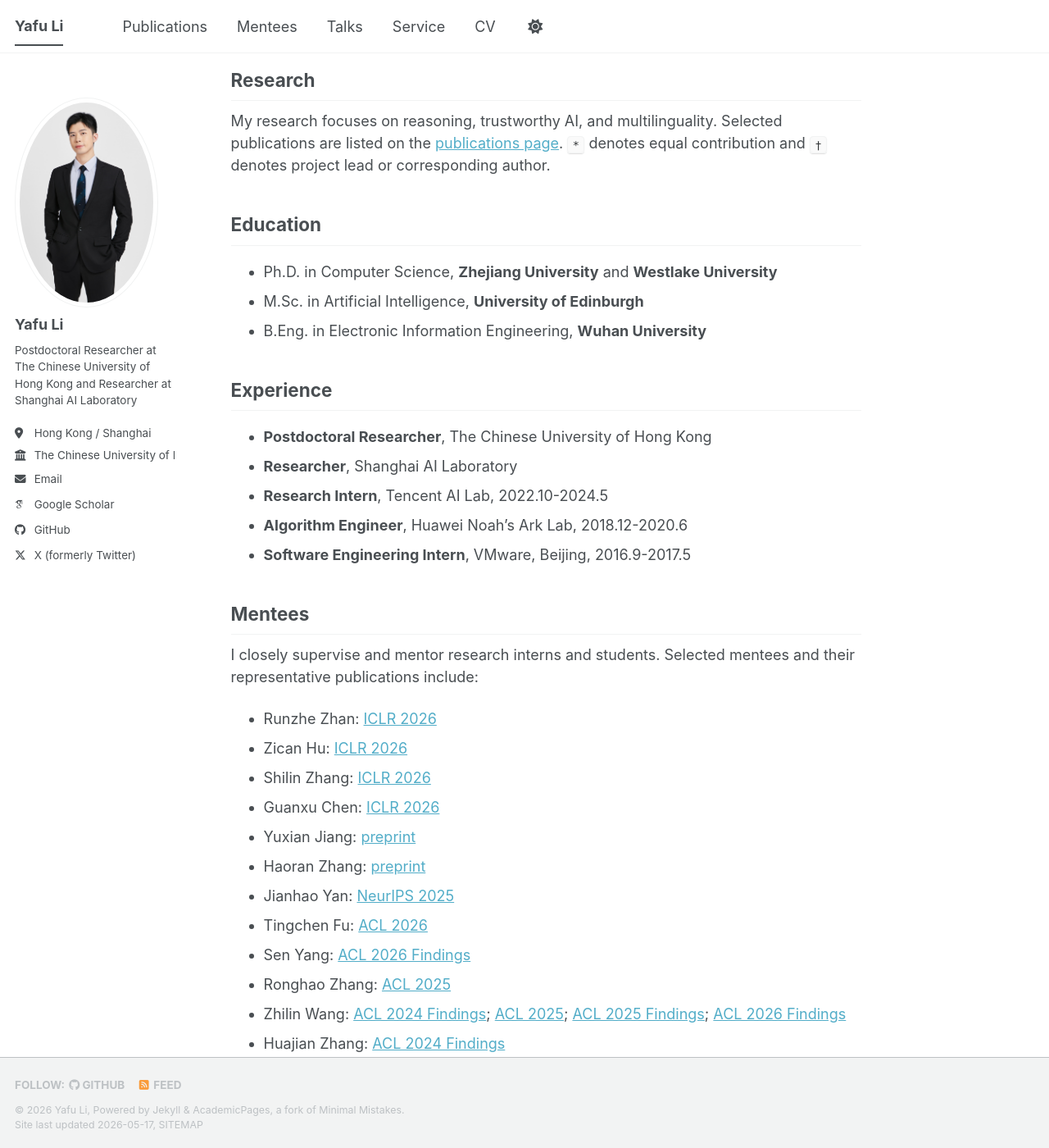
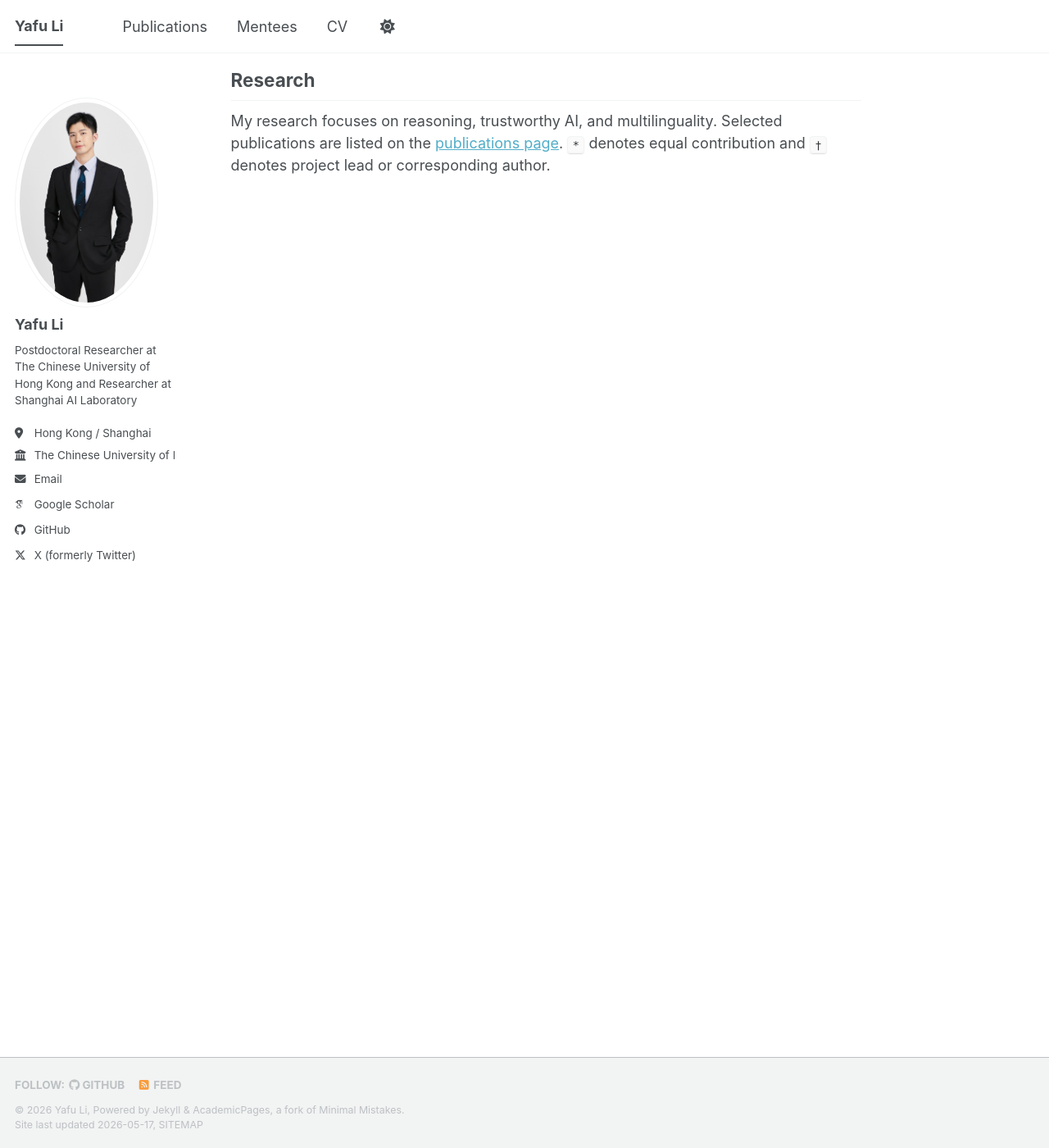
Before and after one commit to yafuly/yafuly.github.io, a Jekyll site: the page built from _pages/about.md, in a window 1280 px wide and 1400 px high, scrolled down 502 px. Shown: the whole window at 82% size. Built offline with Jekyll 4.4.1, drawn with Linux system fonts in a browser that asks for light colours; some web fonts are replaced; a script bundle is joined from its source files by our own code; library files that are not in the unit come from our copies; some of the changed text lies outside the part shown.

Commit message:
Simplify homepage and add mentees page

```diff
--- a/_pages/about.md
+++ b/_pages/about.md
@@ -16,54 +16,3 @@ I received my Ph.D. in Computer Science through a joint program between Zhejiang
 ## Research
 
 My research focuses on reasoning, trustworthy AI, and multilinguality. Selected publications are listed on the [publications page](/publications/). `*` denotes equal contribution and `†` denotes project lead or corresponding author.
-
-<h2 id="education">Education</h2>
-
-- Ph.D. in Computer Science, **Zhejiang University** and **Westlake University**
-- M.Sc. in Artificial Intelligence, **University of Edinburgh**
-- B.Eng. in Electronic Information Engineering, **Wuhan University**
-
-<h2 id="experience">Experience</h2>
-
-- **Postdoctoral Researcher**, The Chinese University of Hong Kong
-- **Researcher**, Shanghai AI Laboratory
-- **Research Intern**, Tencent AI Lab, 2022.10-2024.5
-- **Algorithm Engineer**, Huawei Noah's Ark Lab, 2018.12-2020.6
-- **Software Engineering Intern**, VMware, Beijing, 2016.9-2017.5
-
-<h2 id="mentees">Mentees</h2>
-
-I closely supervise and mentor research interns and students. Selected mentees and their representative publications include:
-
-- Runzhe Zhan: [ICLR 2026](https://arxiv.org/abs/2510.02245)
-- Zican Hu: [ICLR 2026](https://arxiv.org/abs/2509.26209)
-- Shilin Zhang: [ICLR 2026](https://arxiv.org/abs/2509.26209)
-- Guanxu Chen: [ICLR 2026](https://arxiv.org/abs/2509.23962)
-- Yuxian Jiang: [preprint](https://arxiv.org/abs/2509.25133)
-- Haoran Zhang: [preprint](https://arxiv.org/abs/2509.14760)
-- Jianhao Yan: [NeurIPS 2025](https://arxiv.org/abs/2504.14945)
-- Tingchen Fu: [ACL 2026](https://arxiv.org/abs/2505.14810)
-- Sen Yang: [ACL 2026 Findings](https://arxiv.org/abs/2502.18873)
-- Ronghao Zhang: [ACL 2025](https://arxiv.org/abs/2503.04369)
-- Zhilin Wang: [ACL 2024 Findings](https://arxiv.org/abs/2405.12689); [ACL 2025](https://arxiv.org/abs/2502.15208); [ACL 2025 Findings](https://arxiv.org/abs/2504.06664); [ACL 2026 Findings](https://arxiv.org/abs/2501.11877)
-- Huajian Zhang: [ACL 2024 Findings](https://arxiv.org/abs/2405.12788)
-
-We are looking for **full-time researchers**, **research interns**, and **joint PhD students** with THU, PKU, SJTU, FDU, and other institutions to work on cutting-edge research in large language models.
-
-<h2 id="talks">Talks & Lectures</h2>
-
-- October 27, 2025: Invited lecture at **Southern University of Science and Technology**, *On the Evolution of Reasoning Abilities in Large Language Models*
-- September 4, 2025: Invited lecture at **Tencent**, *Evolving Reasoning Abilities of LLMs: RLVR, Off-Policy Learning, and Test-Time Reinforcement Learning*
-- August 12, 2025: Invited speaker at **CCL 2025** Forum on Large Model Reasoning and Reinforcement Learning
-
-<h2 id="service">Service</h2>
-
-- **Area Chair:** ACL 2025; EMNLP 2025; ACL 2026; ACL ARR, February 2025, May 2025, January 2026, March 2026
-- **Conference Reviewer:** ACL, EMNLP, COLING, ACL ARR, IJCAI, NeurIPS, ICLR, ICML, CVPR
-- **Journal Reviewer:** TMLR, JAIR, TACL, TASLP, TBD, TALLIP
-
-<h2 id="honors">Honors</h2>
-
-- **Outstanding Student Scholarship**, Silver Medal, Tencent Rhino-Bird Elite Program, 2024
-- **National Scholarship**, Ministry of Education, 2023
-- **Dean's Medal**, Westlake University, 2023
```
Also changed, not shown: _data/navigation.yml (+1 -7 lines), _pages/mentees.md (added, +23 -0 lines).
